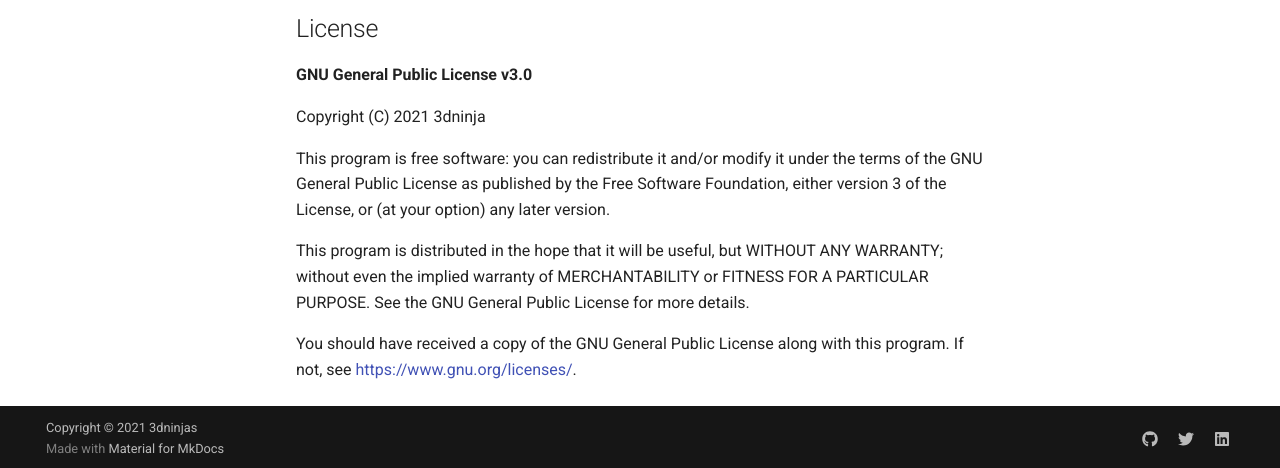
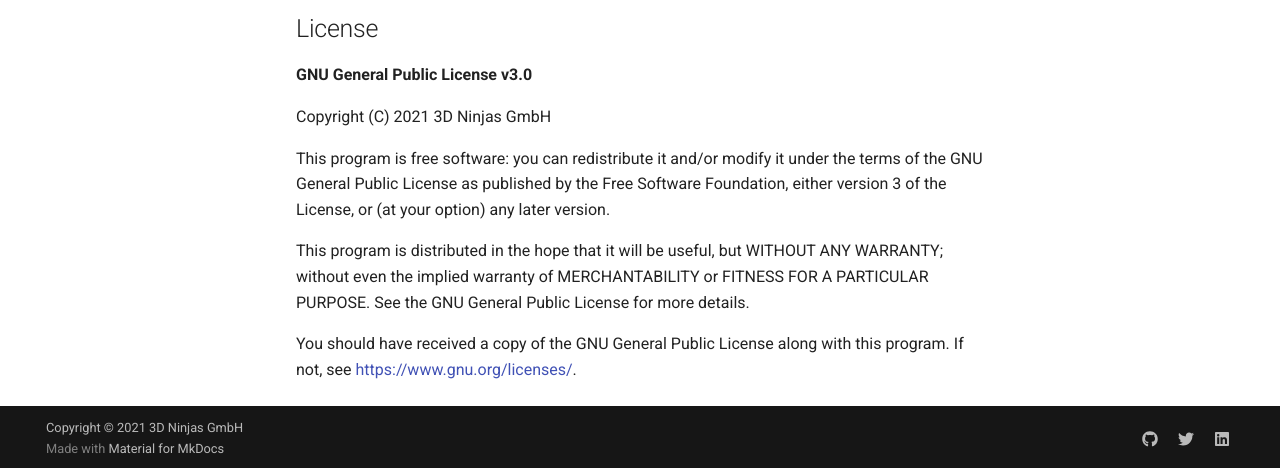
Before and after one commit to coreprocess/pdistx, an MkDocs documentation site: the page built from docs/index.md, in a window 1280 px wide and 900 px high, scrolled down 1296 px. Shown: the part 429-897 px from the top of the window. Built offline with MkDocs 1.6.1 and Material for MkDocs 9.7.7, drawn with Linux system fonts in a browser that asks for light colours; comment, search, counter and statistics services are not loaded.

Commit message:
Update LICENSE name

```diff
--- a/docs/index.md
+++ b/docs/index.md
@@ -64,7 +64,7 @@ Pyscriptpacker also provides a number of command line arguments.
 
 **GNU General Public License v3.0**
 
-Copyright (C) 2021 3dninja
+Copyright (C) 2021 3D Ninjas GmbH
 
 This program is free software: you can redistribute it and/or modify
 it under the terms of the GNU General Public License as published by
--- a/mkdocs.yml
+++ b/mkdocs.yml
@@ -1,7 +1,7 @@
 # Project information
 site_name: 3dninjas | Pyscriptpacker
 site_url: https://3dninjas.github.io/pyscriptpacker/
-site_author: 3dninjas
+site_author: 3D Ninjas GmbH
 site_description: Documentation for Pyscriptpacker python package developed by 3dninjas team.
 
 # Repository
@@ -10,7 +10,7 @@ repo_url: https://github.com/3dninjas/pyscriptpacker
 edit_uri: ""
 
 # Copyright
-copyright: Copyright &copy; 2021 3dninjas
+copyright: Copyright &copy; 2021 3D Ninjas GmbH
 
 theme:
   name: material
```
Also changed, not shown: 1 other file.
